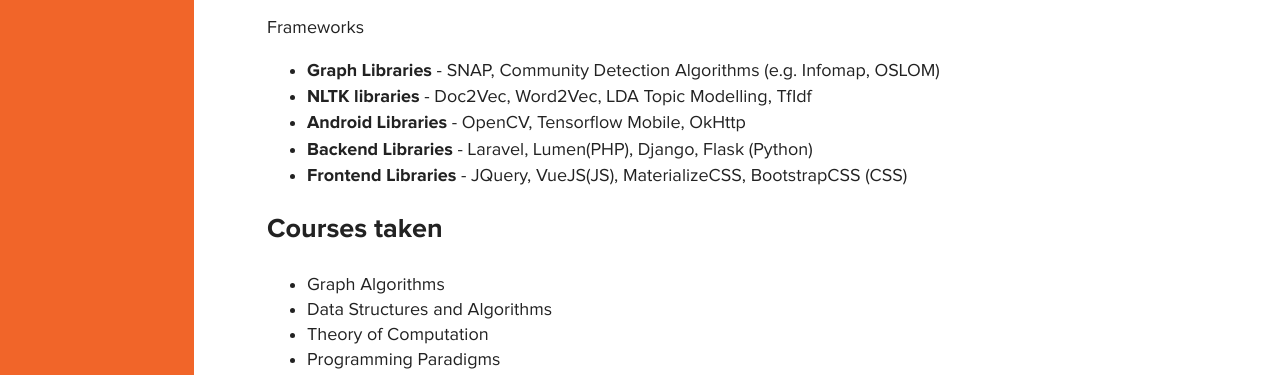
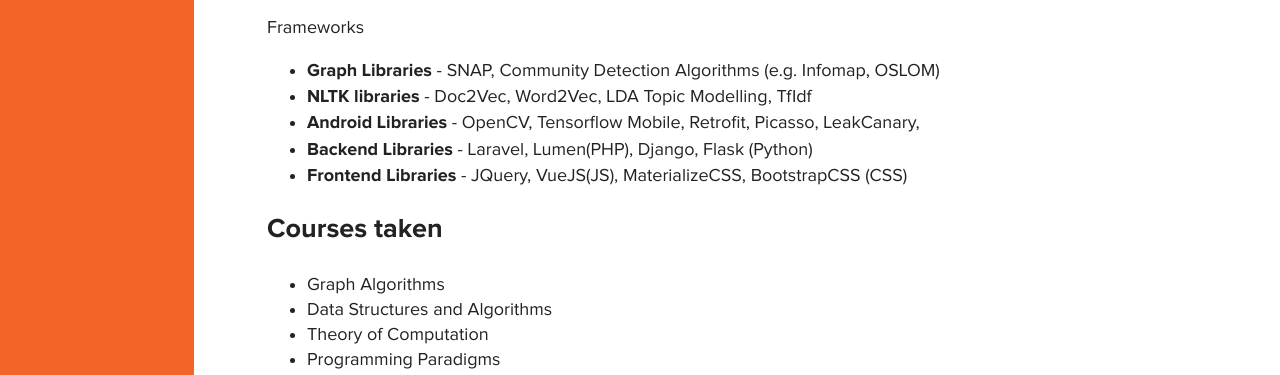
Before and after one commit to sarbajitsaha/sarbajitsaha.github.io, a plain HTML site: page index.html in a window 1280 px wide. Shown: the part 421-796 px from the top of the page. Drawn offline with nearby package versions, Linux system fonts and the light colour scheme.

Commit message:
new site

```diff
--- a/index.html
+++ b/index.html
@@ -80,7 +80,7 @@
             <ul>
               <li><b>Graph Libraries</b> - SNAP, Community Detection Algorithms (e.g. Infomap, OSLOM)</li>
               <li><b>NLTK libraries</b> - Doc2Vec, Word2Vec, LDA Topic Modelling, TfIdf</li>
-              <li><b>Android Libraries</b> - OpenCV, Tensorflow Mobile, OkHttp </li>
+              <li><b>Android Libraries</b> - OpenCV, Tensorflow Mobile, Retrofit, Picasso, LeakCanary,  </li>
               <li><b>Backend Libraries</b> - Laravel, Lumen(PHP), Django, Flask (Python) </li>
               <li><b>Frontend Libraries</b> - JQuery, VueJS(JS),  MaterializeCSS, BootstrapCSS (CSS)</li>
             </ul>
```
